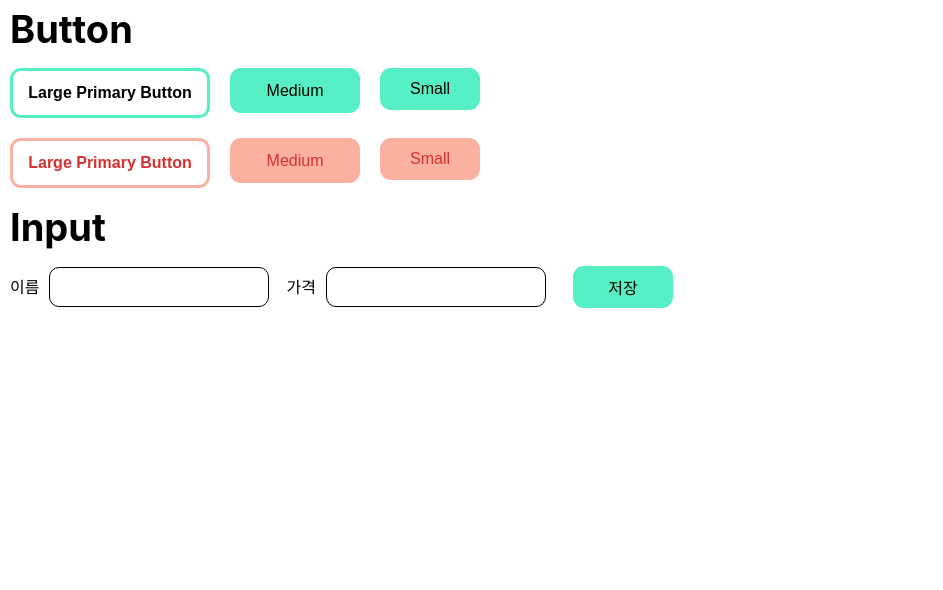
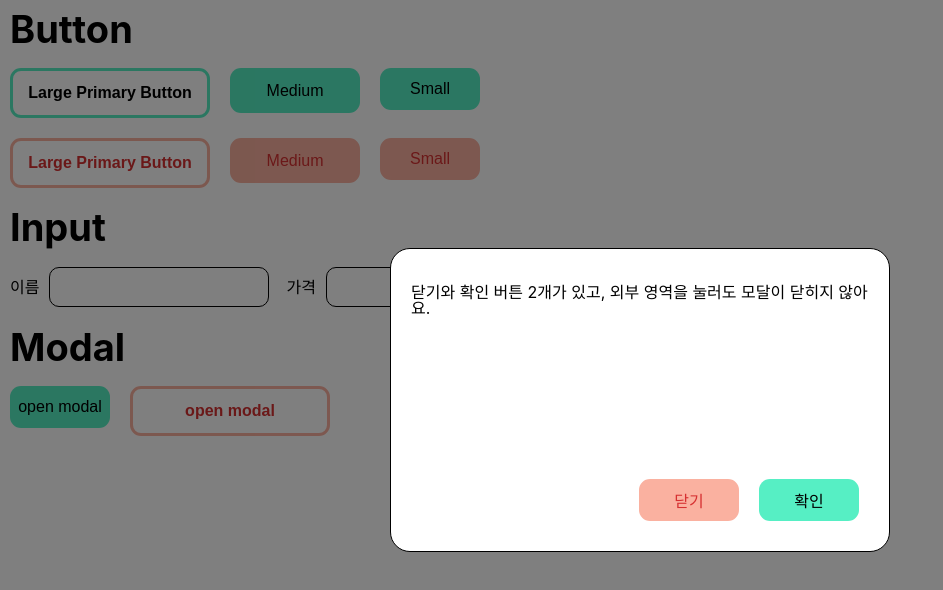
Before and after one commit to hdlee0619/styled-components-prac, a React (Create React App) app: page / in a window 1280 px wide. Shown: the top 590 px of the page, without its empty margins (0-943 px from the left). Built offline with nearby package versions, Linux system fonts and the light colour scheme.

Commit message:
design: Modal 컴포넌트 추가 및 디자인 추가

```diff
--- a/src/App.jsx
+++ b/src/App.jsx
@@ -1,5 +1,6 @@
 import ButtonContainer from './components/ButtonContainer';
 import InputContainer from './components/InputContainer';
+import ModalContainer from './components/ModalContainer';
 import GlobalStyle from './style/GlobalStyle';
 
 function App() {
@@ -8,6 +9,7 @@ function App() {
       <GlobalStyle />
       <ButtonContainer></ButtonContainer>
       <InputContainer></InputContainer>
+      <ModalContainer></ModalContainer>
     </>
   );
 }
--- /dev/null
+++ b/src/components/ModalBox.jsx
@@ -0,0 +1,59 @@
+import React from 'react';
+import Btn from './Btn';
+import styled from 'styled-components';
+
+const ModalBg = styled.div`
+  background-color: rgba(0, 0, 0, 0.5);
+  position: fixed;
+  inset: 0px;
+  width: 100%;
+  height: 100vh;
+`;
+
+const ModalWrapper = styled.div`
+  position: absolute;
+  left: 50%;
+  top: 50%;
+  transform: translate(-50%, -50%);
+`;
+
+const Modal = styled.div`
+  display: flex;
+  flex-direction: column;
+  justify-content: space-between;
+  width: 31.25rem;
+  height: 19rem;
+  padding: 1.25rem;
+  border: 1px solid black;
+  border-radius: 1.25rem;
+  background-color: white;
+`;
+
+const ModalText = styled.p`
+  margin-top: 0.9375rem;
+`;
+
+const BtnWrapper = styled.div`
+  display: flex;
+  justify-content: flex-end;
+`;
+
+function ModalBox({ children }) {
+  return (
+    <ModalBg>
+      <ModalWrapper>
+        <Modal>
+          <ModalText>{children}</ModalText>
+          <BtnWrapper>
+            <Btn smBtn danger>
+              닫기
+            </Btn>
+            <Btn smBtn>확인</Btn>
+          </BtnWrapper>
+        </Modal>
+      </ModalWrapper>
+    </ModalBg>
+  );
+}
+
+export default ModalBox;
--- /dev/null
+++ b/src/components/ModalContainer.jsx
@@ -0,0 +1,26 @@
+import React from 'react';
+import Btn from './Btn';
+import styled from 'styled-components';
+import ModalBox from './ModalBox';
+
+const ModalWrapper = styled.div`
+  display: flex;
+`;
+
+function ModalContainer() {
+  return (
+    <>
+      <h2>Modal</h2>
+      <ModalWrapper>
+        <Btn smBtn>open modal</Btn>
+        <Btn lgBtn danger dangerBg>
+          open modal
+        </Btn>
+        <ModalBox>닫기와 확인 버튼 2개가 있고, 외부 영역을 눌러도 모달이 닫히지 않아요. </ModalBox>
+        {/*         <ModalBox>닫기 버튼 1개가 있고, 외부 영역을 누르면 모달이 닫혀요.</ModalBox> */}
+      </ModalWrapper>
+    </>
+  );
+}
+
+export default ModalContainer;
```
